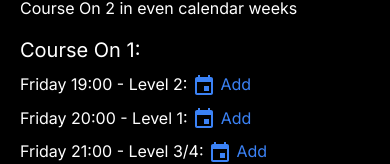
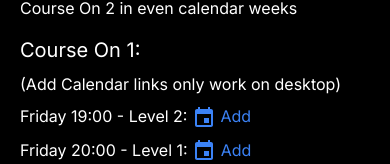
Before and after one commit to mgsgde/astoria, a Next.js app in the folder webapp/: page /astoria/webapp/out/ in a window 390 px wide. Shown: the part 479-643 px from the top of the page. Built offline with nearby package versions, Linux system fonts and the light colour scheme.

Commit message:
Inform that gcal links do not work on mobile.

```diff
--- a/webapp/app/page.tsx
+++ b/webapp/app/page.tsx
@@ -25,6 +25,7 @@ export default function Home() {
           </ul>
 
           <h3 className="my-4 mb-2 text-xl">Course On 1:</h3>
+          <div className='mb-2'>(Add Calendar links only work on desktop)</div>
           <ul className="space-y-2">
             <li>
               Friday 19:00 - Level 2:{' '}
```
